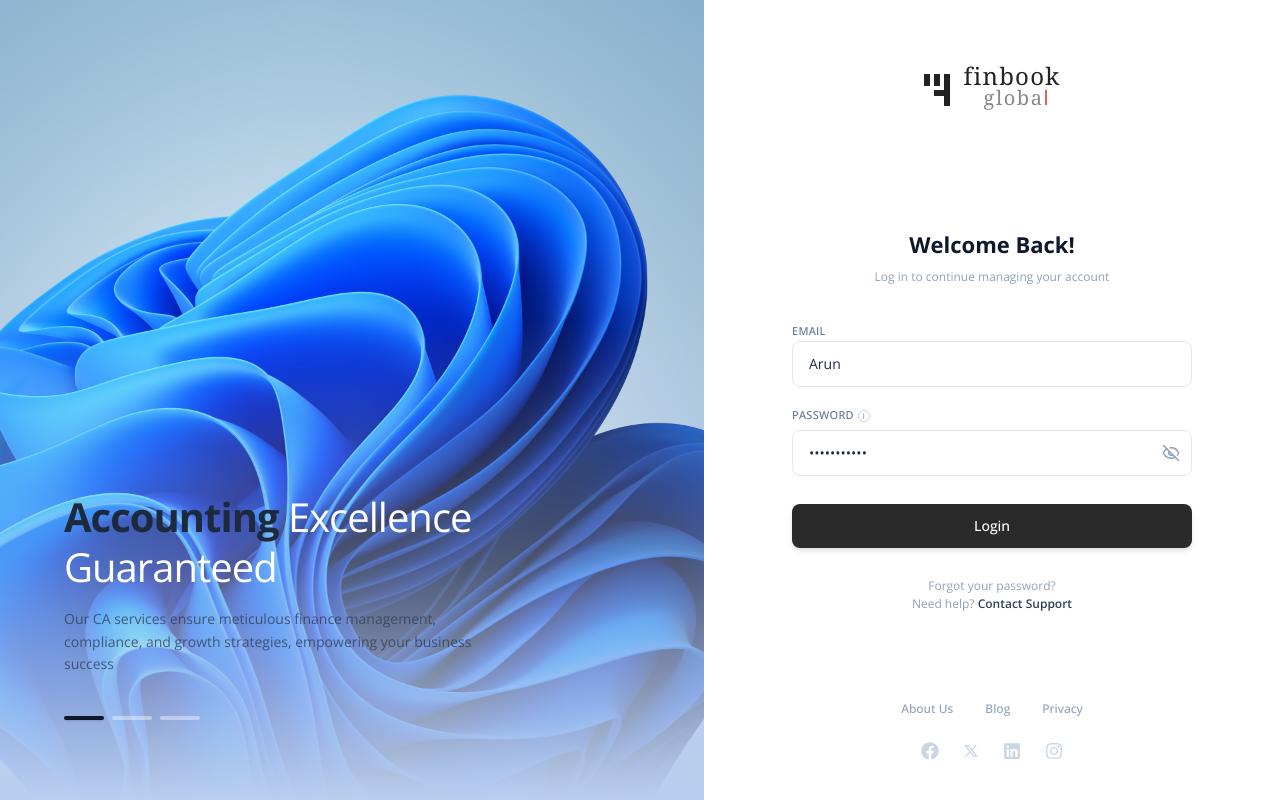
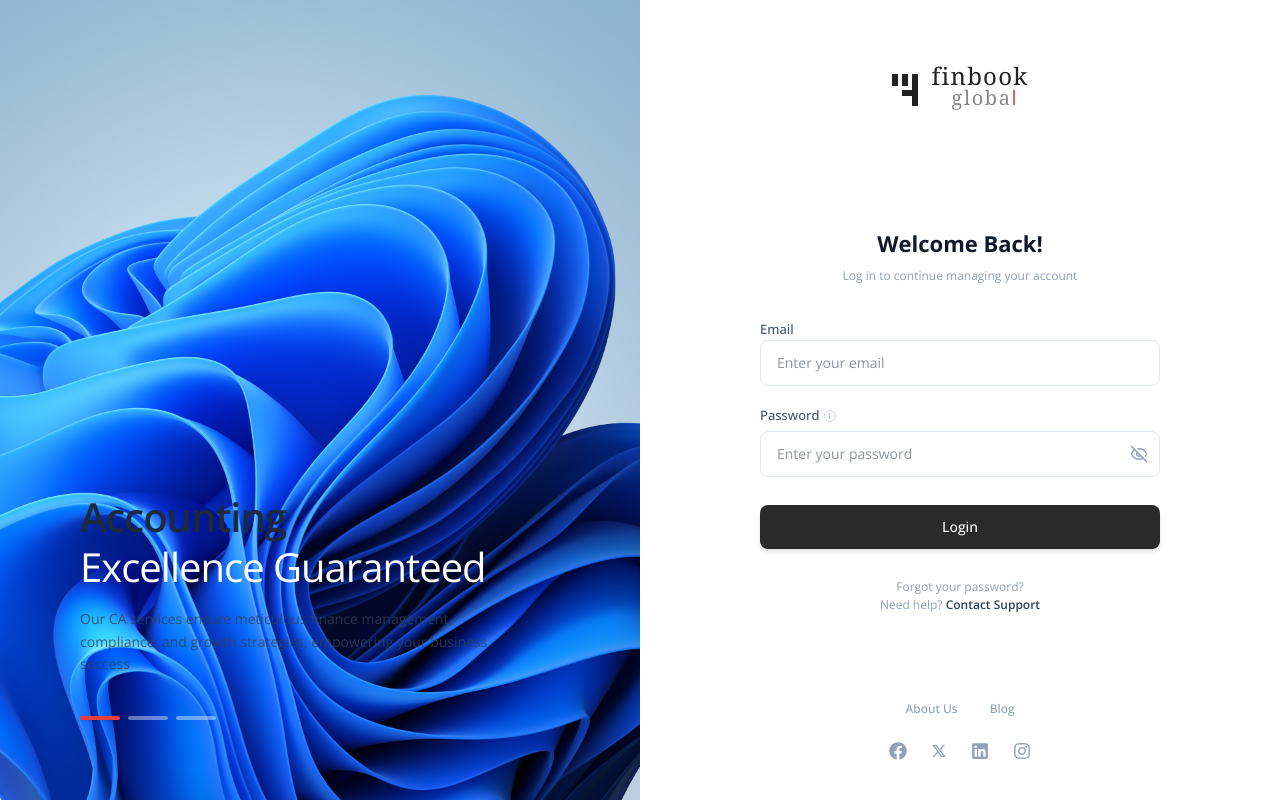
Before and after one commit to abhinavsd07-cyber/finbook, a React (Vite) app: page / in a window 1280 px wide. Built offline with nearby package versions, Linux system fonts and the light colour scheme.

Commit message:
Nexus Erp latest

```diff
--- a/src/components/auth/AuthLayout.jsx
+++ b/src/components/auth/AuthLayout.jsx
@@ -5,7 +5,6 @@ import img1 from "../../assets/image1.jpg";
 import img2 from "../../assets/image2.jpg";
 import img3 from "../../assets/image3.jpg";
 import { Logo } from "./Logo";
-
 
 const defaultCarousel = [img1, img2, img3];
 
@@ -23,7 +22,7 @@ export function AuthLayout({ children }) {
     <div className="min-h-screen w-full flex bg-white font-['Open_Sans',sans-serif] text-slate-800">
       <div className="w-full flex flex-col md:flex-row min-h-screen">
         {/* LEFT SIDE: Carousel (Hidden on Mobile, flex on MD+) */}
-        <div className="hidden md:flex md:w-[55%] relative flex-col overflow-hidden bg-[#BBCFF0]">
+        <div className="hidden md:flex md:w-1/2 relative flex-col overflow-hidden bg-[#BBCFF0]">
           {/* Images */}
           {defaultCarousel.map((img, idx) => (
             <div
@@ -40,16 +39,13 @@ export function AuthLayout({ children }) {
             </div>
           ))}
 
-          {/* Figma Blend Overlay - Using #BACEEF to smooth the bottom */}
-          <div className="absolute inset-x-0 bottom-0 h-[60%] bg-gradient-to-t from-[#BACEEF] via-[#BACEEF]/40 to-transparent z-10 pointer-events-none"></div>
+          {/* Removed Figma Blend Overlay to match clean design */}
 
           {/* Text Content */}
-          <div className="relative z-20 flex flex-col justify-end h-full px-10 lg:px-16 pb-20">
-            <h1 className="text-[32px] lg:text-[40px] leading-tight tracking-tight mb-4">
-              <span className="font-bold text-slate-800">Accounting </span>
-              <span className="font-light text-white">
-                Excellence Guaranteed
-              </span>
+          <div className="relative z-20 flex flex-col justify-end h-full px-12 lg:px-20 pb-20">
+            <h1 className="text-[32px] lg:text-[40px] leading-tight tracking-tight mb-4 flex flex-wrap gap-x-2">
+              <span className="font-semibold text-slate-800">Accounting</span>
+              <span className="font-light text-white">Excellence Guaranteed</span>
             </h1>
 
             <p className="text-[14px] text-slate-700/80 max-w-[420px] leading-relaxed mb-10">
@@ -63,7 +59,9 @@ export function AuthLayout({ children }) {
                 <div
                   key={idx}
                   className={`h-1 w-10 rounded-full transition-all duration-500 ${
-                    idx === currentIdx ? "bg-slate-900 shadow-sm" : "bg-white/40"
+                    idx === currentIdx
+                      ? "bg-[#E53E3E] shadow-sm"
+                      : "bg-white/40"
                   }`}
                 ></div>
               ))}
@@ -71,8 +69,8 @@ export function AuthLayout({ children }) {
           </div>
         </div>
 
-        {/* RIGHT SIDE: Form Content (Full width on mobile, 45% on desktop) */}
-        <div className="w-full md:w-[45%] flex flex-col px-6 sm:px-12 lg:px-20 bg-white min-h-screen">
+        {/* RIGHT SIDE: Form Content (Full width on mobile, 50% on desktop) */}
+        <div className="w-full md:w-1/2 flex flex-col px-6 sm:px-12 lg:px-20 bg-white min-h-screen">
           {/* Logo Area - Consistent spacing from top */}
           <div className="pt-12 md:pt-16 pb-8 flex justify-center">
             <Logo />
@@ -92,15 +90,9 @@ export function AuthLayout({ children }) {
               <a href="#" className="hover:text-slate-900 transition-colors">
                 Blog
               </a>
-              <a
-                href="#"
-                className="hidden sm:inline hover:text-slate-900 transition-colors"
-              >
-                Privacy
-              </a>
             </div>
 
-            <div className="flex justify-center gap-6 text-slate-300 items-center">
+            <div className="flex justify-center gap-6 text-slate-400 items-center">
               <a href="#" className="hover:text-slate-600 transition-colors">
                 <FaFacebook size={18} />
               </a>
--- a/src/components/layout/DashboardLayout.jsx
+++ b/src/components/layout/DashboardLayout.jsx
@@ -34,7 +34,7 @@ export function DashboardLayout({ children }) {
       <div className="flex-1 flex flex-col min-w-0 overflow-hidden">
         <Header setMobileMenuOpen={setMobileMenuOpen} mobileMenuOpen={mobileMenuOpen} />
         <main className="flex-1 overflow-y-auto p-4 sm:p-5 md:p-6 lg:p-8 scroll-smooth">
-          <div className="mx-auto max-w-7xl animate-in fade-in slide-in-from-bottom-4 duration-500">
+          <div className="mx-auto max-w-7xl animate-[slideUp_0.5s_ease-out]">
             {children}
           </div>
         </main>
--- a/src/components/layout/Header.jsx
+++ b/src/components/layout/Header.jsx
@@ -63,7 +63,7 @@ export function Header({ setMobileMenuOpen, mobileMenuOpen }) {
 
           {/* Profile Popover */}
           {profileOpen && (
-            <div className="absolute right-0 top-full mt-2 w-72 bg-white rounded-xl shadow-lg border border-slate-100 py-6 px-4 z-50 animate-in fade-in slide-in-from-top-2 duration-200">
+            <div className="absolute right-0 top-full mt-2 w-72 bg-white rounded-xl shadow-lg border border-slate-100 py-6 px-4 z-50 animate-[slideUp_0.2s_ease-out]">
               <div className="flex flex-col items-center text-center">
                  <div className="h-20 w-20 rounded-full bg-slate-200 mb-3 flex items-center justify-center overflow-hidden">
                     <img
--- a/src/components/layout/Sidebar.jsx
+++ b/src/components/layout/Sidebar.jsx
@@ -101,14 +101,14 @@ export function Sidebar({ collapsed, setCollapsed, onClose }) {
 
         <div className="relative z-10 p-3 space-y-1.5">
           {[
-            { Icon: HelpCircle, label: 'Help' },
-            { Icon: Settings, label: 'Settings' },
-          ].map(({ Icon, label }) => (
+            { ItemIcon: HelpCircle, label: 'Help' },
+            { ItemIcon: Settings, label: 'Settings' },
+          ].map(({ ItemIcon, label }) => (
             <button key={label} className={cn(
               "w-full flex items-center gap-3 px-3 py-2.5 rounded-xl bg-white/80 backdrop-blur-sm shadow-sm text-slate-700 hover:bg-white transition-colors border border-white/40 text-sm font-medium",
               collapsed && "justify-center px-0"
             )}>
-              <Icon size={18} className="text-slate-800 shrink-0" />
+              <ItemIcon size={18} className="text-slate-800 shrink-0" />
               {!collapsed && <span>{label}</span>}
             </button>
           ))}
--- a/src/pages/auth/ForgotPassword.jsx
+++ b/src/pages/auth/ForgotPassword.jsx
@@ -5,10 +5,7 @@ export function ForgotPassword() {
   const navigate = useNavigate();
 
   return (
-    <AuthLayout
-      imageSrc="https://images.unsplash.com/photo-1642427749670-f20e2e76ed8c?q=80&w=2080&auto=format&fit=crop"
-      imageAlt="Abstract Glass Ring 3D"
-    >
+    <AuthLayout>
 
       <div className="text-center mb-8">
         <h2 className="text-[22px] font-bold text-slate-900 mb-2">Forgot Password</h2>
@@ -17,11 +14,10 @@ export function ForgotPassword() {
 
       <form className="space-y-6" onSubmit={(e) => { e.preventDefault(); navigate('/verify-otp'); }}>
         <div className="space-y-1.5">
-          <label className="text-[11px] font-medium text-slate-500 uppercase tracking-wide">Email</label>
+          <label className="text-[13px] font-medium text-slate-600">Email</label>
           <input
             type="email"
-            placeholder="Arun"
-            defaultValue="Arun"
+            placeholder="Enter your email"
             className="w-full px-4 py-3 text-sm border border-slate-200 rounded-lg focus:outline-none focus:ring-2 focus:ring-slate-900/10 focus:border-slate-400 transition-all font-sans"
           />
         </div>
--- a/src/pages/auth/Login.jsx
+++ b/src/pages/auth/Login.jsx
@@ -30,10 +30,7 @@ export function Login() {
   };
 
   return (
-    <AuthLayout
-      imageSrc="https://plus.unsplash.com/premium_photo-1669050702410-d02f5a6bfa9f?q=80&w=2000&auto=format&fit=crop"
-      imageAlt="Blue Abstract Ribbon 3D"
-    >
+    <AuthLayout>
 
       <div className="text-center mb-8">
         <h2 className="text-[22px] font-bold text-slate-900 mb-2">Welcome Back!</h2>
@@ -42,23 +39,22 @@ export function Login() {
 
       <form className="space-y-5" onSubmit={handleLogin}>
         <div className="space-y-1.5">
-          <label className="text-[11px] font-medium text-slate-500 uppercase tracking-wide">Email</label>
+          <label className="text-[13px] font-medium text-slate-600">Email</label>
           <input
             type="email"
-            placeholder="Arun"
-            defaultValue="Arun"
+            placeholder="Enter your email"
             className="w-full px-4 py-3 text-sm border border-slate-200 rounded-lg focus:outline-none focus:ring-2 focus:ring-slate-900/10 focus:border-slate-400 transition-all font-sans"
           />
         </div>
 
         <div className="space-y-1.5">
-          <label className="text-[11px] font-medium text-slate-500 uppercase tracking-wide flex items-center gap-1">
+          <label className="text-[13px] font-medium text-slate-600 flex items-center gap-1">
             Password <span className="w-3 h-3 border border-slate-300 rounded-full inline-flex items-center justify-center text-[8px] text-slate-400 cursor-help">i</span>
           </label>
           <div className="relative">
             <input
               type={showPassword ? "text" : "password"}
-              defaultValue="password123"
+              placeholder="Enter your password"
               className="w-full px-4 py-3 text-sm border border-slate-200 rounded-lg focus:outline-none focus:ring-2 focus:ring-slate-900/10 focus:border-slate-400 transition-all font-sans"
             />
             <button
--- a/src/pages/auth/VerifyOTP.jsx
+++ b/src/pages/auth/VerifyOTP.jsx
@@ -29,10 +29,7 @@ export function VerifyOTP() {
   };
 
   return (
-    <AuthLayout
-      imageSrc="https://plus.unsplash.com/premium_photo-1673306778968-5aab577a7365?q=80&w=2670&auto=format&fit=crop"
-      imageAlt="Abstract Purple Ribbon 3D"
-    >
+    <AuthLayout>
 
 
       <div className="text-center mb-8 flex flex-col items-center">
@@ -42,7 +39,7 @@ export function VerifyOTP() {
 
       <form className="space-y-6" onSubmit={handleSubmit}>
         <div className="space-y-2">
-          <label className="text-[11px] font-medium text-slate-500 tracking-wide text-center block mb-4">Enter OTP</label>
+          <label className="text-[13px] font-medium text-slate-600 text-center block mb-4">Enter OTP</label>
           <div className="flex justify-center gap-3 md:gap-4">
             {otp.map((digit, i) => (
               <input
```
Also changed, not shown: src/pages/Dashboard.jsx (+7 -7 lines), src/pages/auth/ResetPassword.jsx (+5 -9 lines).
